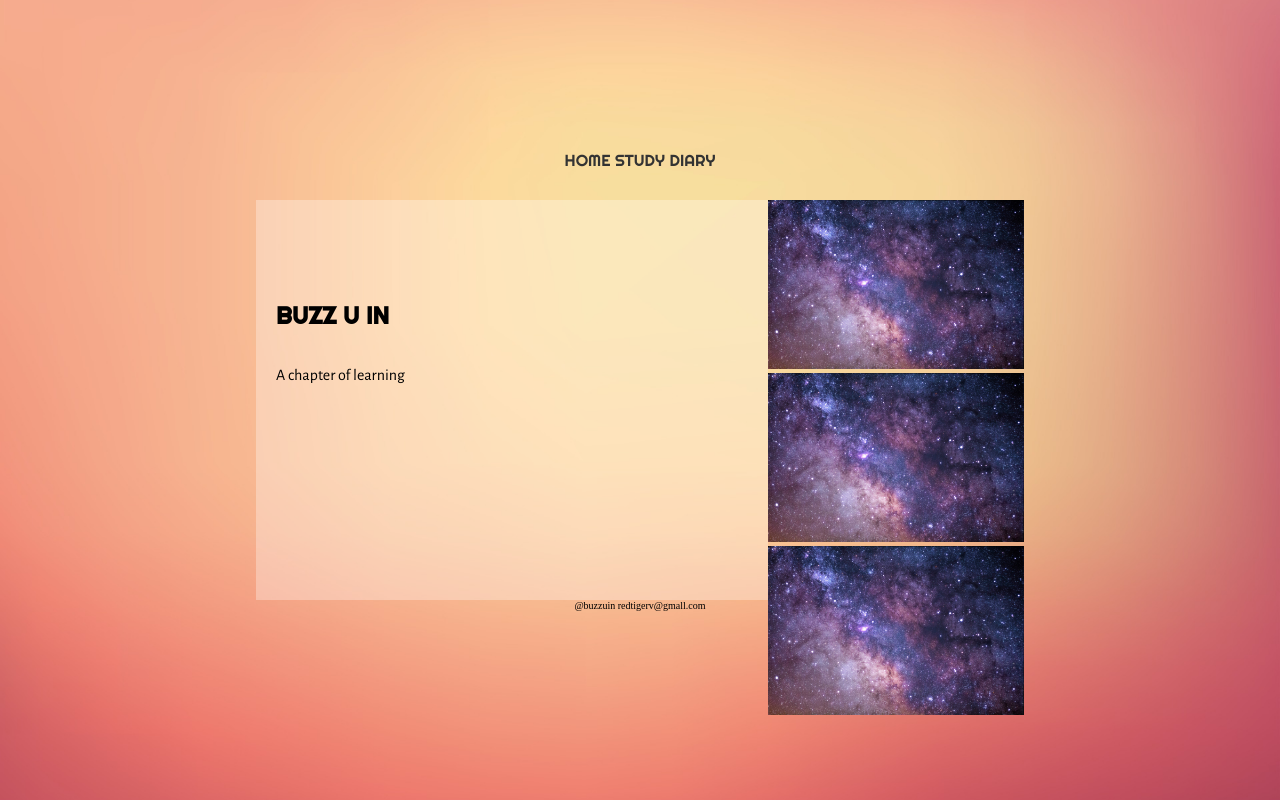
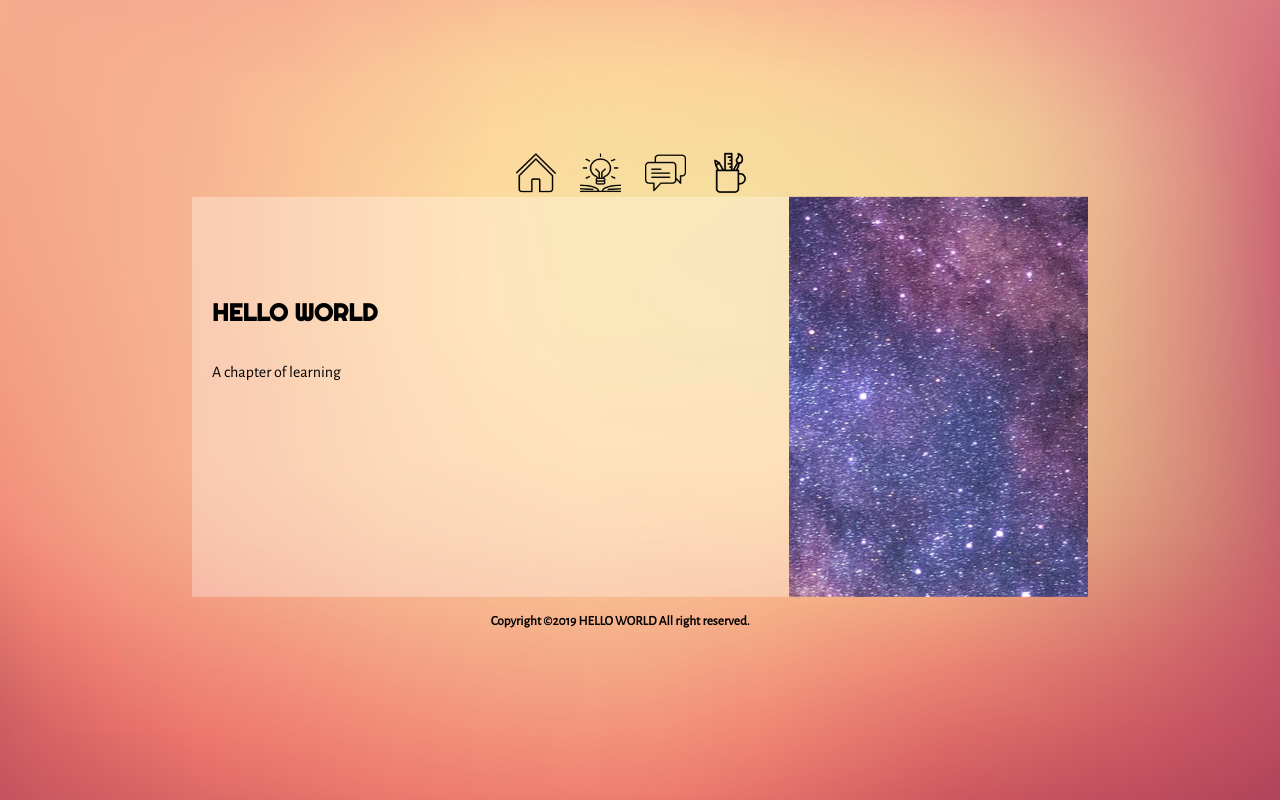
Before and after one commit to buzzuin/begin, a plain HTML site: page index.html in a window 1280 px wide. Drawn offline with nearby package versions, Linux system fonts and the light colour scheme.

Commit message:
메인수정 2

```diff
--- a/index.html
+++ b/index.html
@@ -4,10 +4,12 @@
     <meta charset="utf-8">
     <title>Home</title>
 	<link href="https://fonts.googleapis.com/css?family=Alegreya+Sans&display=swap" rel="stylesheet">
-  <link href="https://fonts.googleapis.com/css?family=Righteous&display=swap" rel="stylesheet">
+	<link href="https://fonts.googleapis.com/css?family=Righteous&display=swap" rel="stylesheet">
 	<style>
     *{margin: 0; padding: 0;}
     a{color: #333; text-decoration: none;}
+	ul, li{list-style: none;}
+
     .wrap{
       width: 100%; height: 100%;
       position: fixed;
@@ -20,18 +22,33 @@
         background: url(./images/main_bg.jpg) no-repeat center /cover;
       }
       .wrap .main_box{
-        width:60%; height: auto;
+        width:70%; height: auto;
         position: absolute;
         top: 50%; left: 50%;
         transform: translate(-50%, -50%);
       }
 
       nav{
-        width: 50%; height: 50px;
+        width: 30%; height: auto;
         margin: 0 auto;
-        text-align: center;
         font-family: 'Righteous', cursive;
       }
+			.icon{
+				padding: 0 10px;
+				text-align: right;
+			}
+			.icon1{
+				width: 15%; height: auto;
+			}
+			.icon2{
+				width: 15%; height: auto;
+			}
+			.icon3{
+				width: 15%; height: auto;
+			}
+			.icon4{
+				width: 15%; height: auto;
+			}
 
       #intro{
         width: 66.66%; height: 400px;
@@ -40,20 +57,32 @@
         box-sizing: border-box;
         background: rgba(255, 255, 255, 0.3);
       }
-        h1{font-family: 'Righteous', cursive; }
-        #text{font-family: 'Alegreya Sans', sans-serif;}
-      #pic{
+			h1{font-family: 'Righteous', cursive; }
+			#text{font-family: 'Alegreya Sans', sans-serif;}
+
+	  #pic{
         width:33.33%; height: 400px;
         float: left;
+		background: url(./images/main_pic.jpg) center;
+		transition: 1s;
       }
-        img{width: 100%; height: auto;}
+
+		#pic:hover{
+			background: url(./images/h_main_pic.jpg) center /cover;
+		}
+
       footer{
         width: 33.33%; height: 50px;
         margin: 0 auto;
         clear:both;
-        font-size: 10px; text-align: center;
-        font-family: font-family: 'Alegreya Sans', sans-serif;
+		position: relative;
       }
+	   footer h5{
+			position: absolute;
+			top: 16px;
+			font-family: 'Alegreya Sans', sans-serif;
+			text-align: center;
+	   }
 	</style>
 </head>
 <body>
@@ -61,23 +90,17 @@
     <div class="main_bg"></div>
     <div class="main_box">
       <nav>
-        <a href="#"><span>HOME</span></a>
-        <a href="#"><span>STUDY</span></a>
-        <a href="#"><span>DIARY</span></a>
+        <a href="#"><img class="icon icon1" src="./images/icon_home.png" alt=""></a>
+        <a href="#"><img class="icon icon2" src="./images/icon_study.png" alt=""></a>
+        <a href="#"><img class="icon icon3" src="./images/icon_chat.png" alt=""></a>
+        <a href="#"><img class="icon icon4" src="./images/icon_design.png" alt=""></a>
       </nav>
       <section id="intro">
-        <h1>BUZZ U IN</h1></br></br>
+        <h1>HELLO WORLD</h1></br></br>
         <p id="text">A chapter of learning</p>
       </section>
-      <section id="pic">
-        <article class="">
-          <img id="img1" src="./images/main_pic.jpg" alt="">
-          <img id="img2" src="./images/main_pic.jpg" alt="">
-          <img id="img3" src="./images/main_pic.jpg" alt="">
-        </article>
-
-      </section>
-      <footer>@buzzuin redtigerv@gmall.com</footer>
+      <section id="pic">  </section>
+      <footer><h5>Copyright &copy;2019 HELLO WORLD All right reserved.</h5></footer>
     </div>
   </div>
 
```
Also changed, not shown: images/books.png (added), images/diary.png (added), images/h_icon_chat.png (added), images/h_icon_home.png (added), images/h_icon_study.png (added), images/h_main_pic.jpg (added), images/house.png (added), images/icon_chat.png (added), images/icon_design.png (added), images/icon_home.png (added), images/icon_study.png (added), images/study.png (added).
